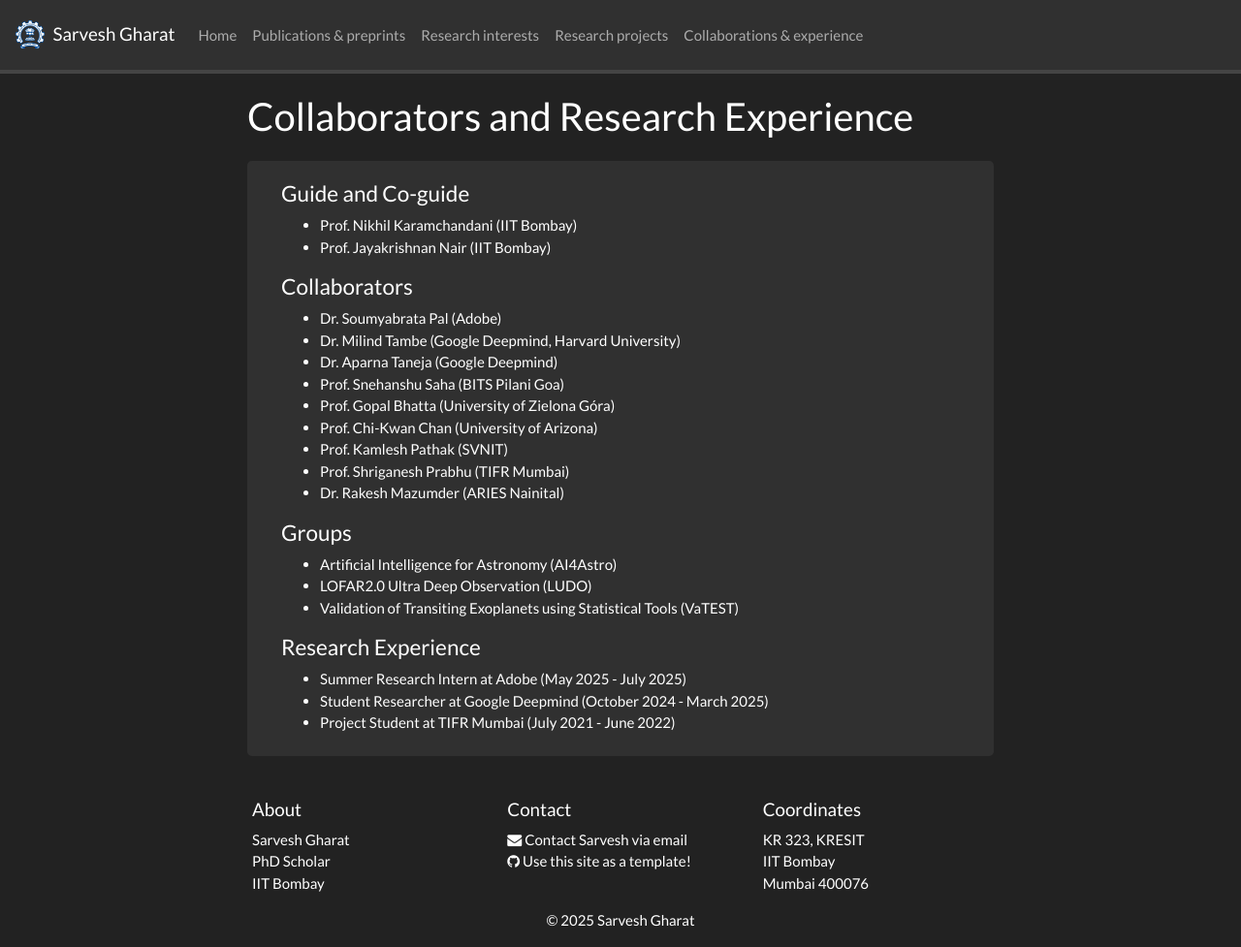
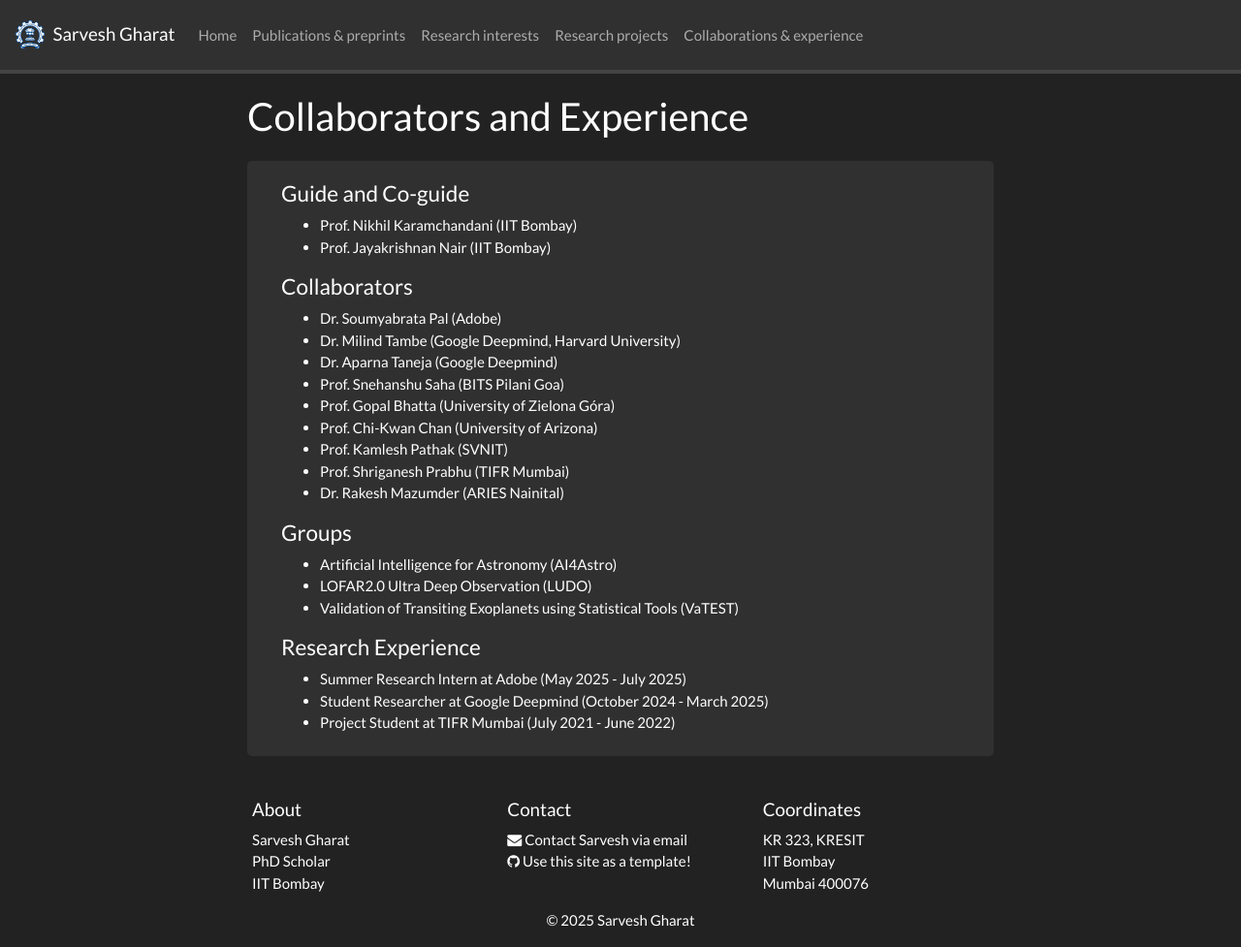
Before and after one commit to SarveshVGharat/SarveshVGharat.github.io, a Jekyll site: the page built from _pages/collaborators.md, in a window 1280 px wide and 977 px high. Shown: the whole window at 97% size. Built offline with Jekyll 4.4.1, drawn with Linux system fonts in a browser that asks for light colours; nearby versions of some CDN libraries; a style sheet for code colours, icons or effects is not loaded.

Commit message:
Update collaborators.md

```diff
--- a/_pages/collaborators.md
+++ b/_pages/collaborators.md
@@ -30,7 +30,7 @@ iframe {
 }
 </style>
 
-## Collaborators and Research Experience
+## Collaborators and Experience
 
 <div class="jumbotron">
 <div class="col-md-12 col-sm-12">
```
